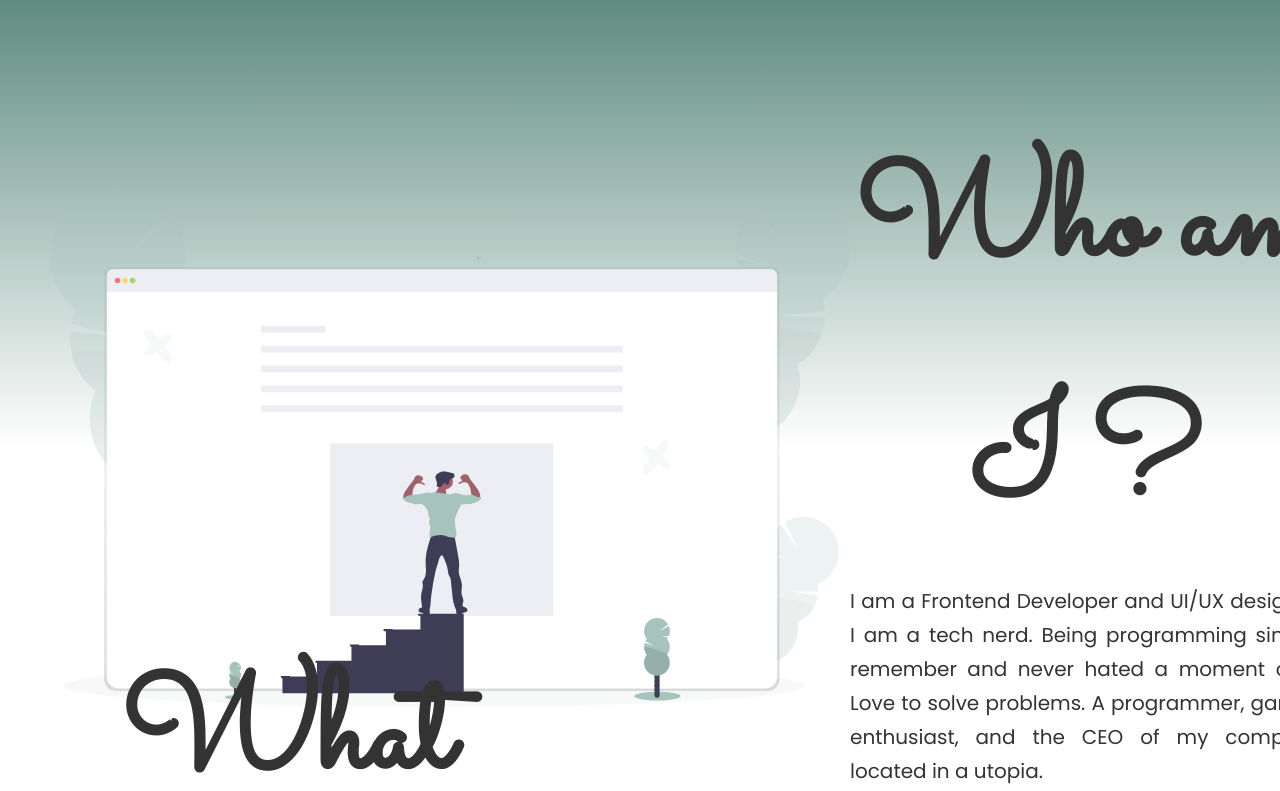
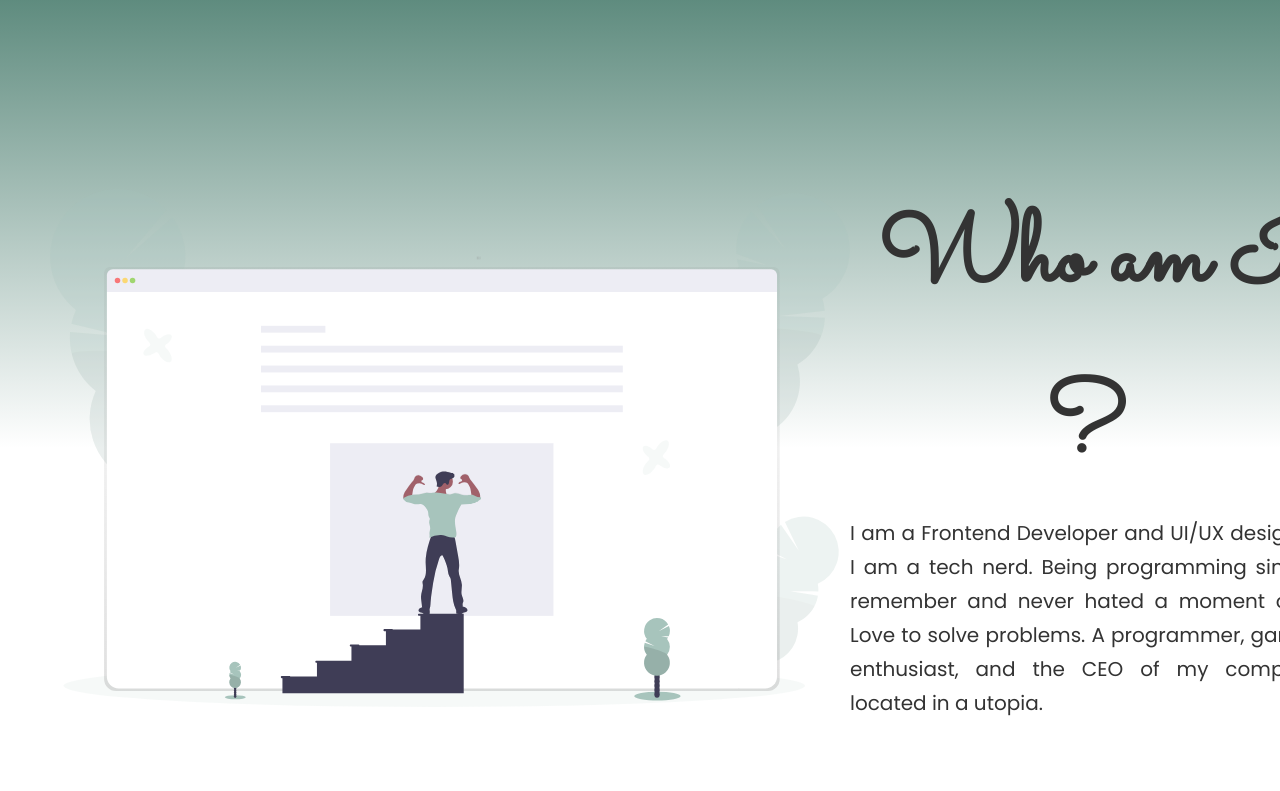
Before and after one commit to RoyRit2401/CV, a website: page index.html in a window 1280 px wide. Shown: the part 802-1593 px from the top of the page. Drawn offline with nearby package versions, Linux system fonts and the light colour scheme.

Commit message:
Update style.css

```diff
--- a/css/style.css
+++ b/css/style.css
@@ -122,6 +122,9 @@ body {
   font-size: 14rem;
   margin-bottom: 0 !important;
   color: #333; }
+.heading-small{
+font-size:10rem;
+}
 
 .paragraph {
   text-align: justify;
```
